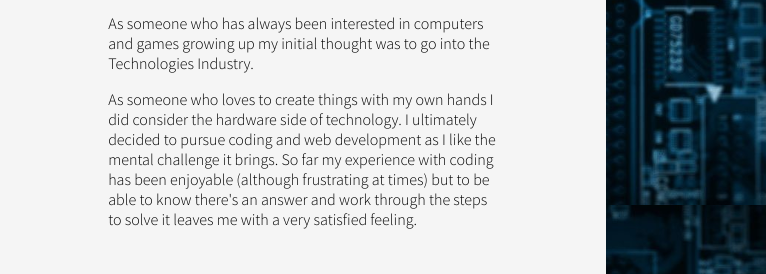
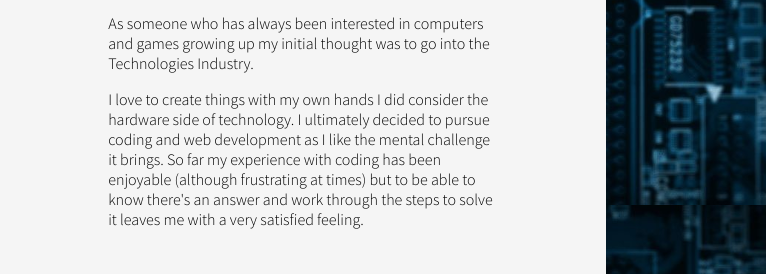
Before and after one commit to brandon-moy/prep-portfolio, a website: page index.html in a window 1280 px wide. Shown: the part 595-869 px from the top of the page, 514-1280 px from the left. Drawn offline with Linux system fonts and the light colour scheme.

Commit message:
modified about me

```diff
--- a/index.html
+++ b/index.html
@@ -31,7 +31,7 @@
           some difficult experiences, I have re-evaluated my life and chosen to pursue a new career.</p>
         <p>As someone who has always been interested in computers and games growing up
           my initial thought was to go into the Technologies Industry.</p>
-        <p>As someone who loves to create things with my own hands I did consider
+        <p>I love to create things with my own hands I did consider
           the hardware side of technology. I ultimately decided to pursue coding
           and web development as I like the mental challenge it brings. So far my
           experience with coding has been enjoyable (although frustrating at
```
